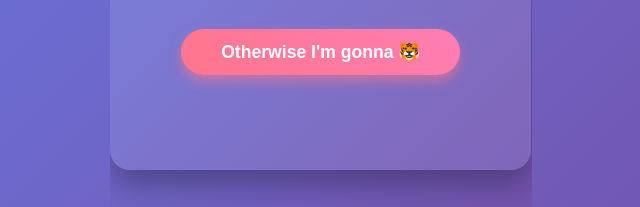
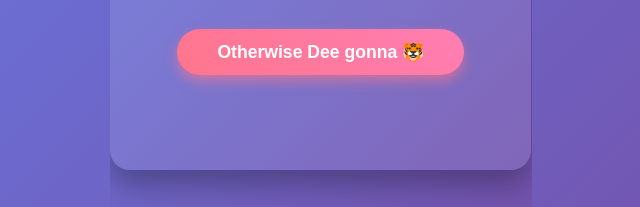
Before and after one commit to Cracker53/sherrif, a plain HTML site: page index.html in a window 1280 px wide. Shown: the part 398-605 px from the top of the page, 319-959 px from the left. Drawn offline with Linux system fonts and the light colour scheme.

Commit message:
Update index.html

```diff
--- a/index.html
+++ b/index.html
@@ -2,7 +2,7 @@
 <head>
   <meta charset="UTF-8" />
   <meta name="viewport" content="width=device-width, initial-scale=1, maximum-scale=1, user-scalable=no" />
-  <title>Captain Ella 🧢</title>
+  <title>Sherri</title>
   <link rel="stylesheet" href="styles.css">
 </head>
 <body>
@@ -10,7 +10,7 @@
 <div class="container">
   <h1>Hi Sherri🐯🌶️</h1>
   <p class="subtitle">Can you please🥺 throw ball to me🤾‍♀️</p>
-  <button id="surpriseBtn">Otherwise I'm gonna  🐯</button>
+  <button id="surpriseBtn">Otherwise Dee gonna  🐯</button>
   <div id="surpriseMsg" class="surprise">Sorry for the headshot💖</div>
 </div>
 
```
